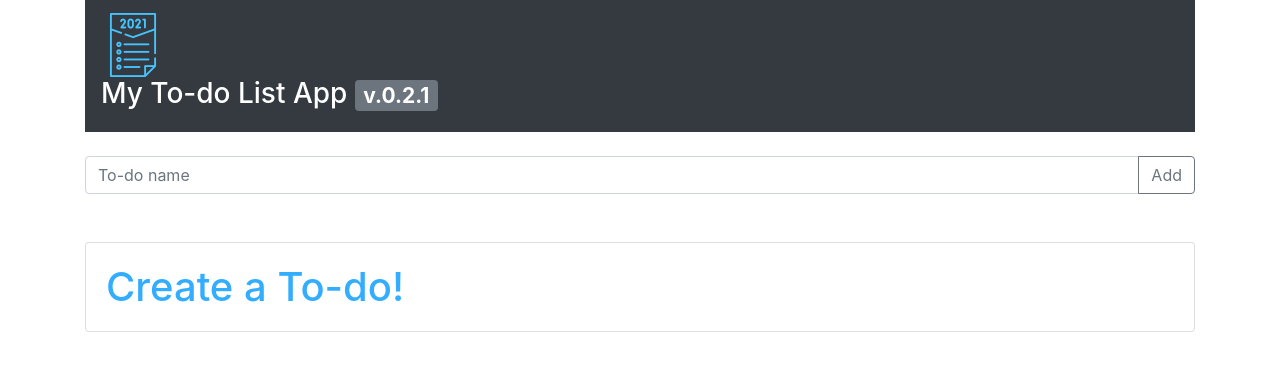
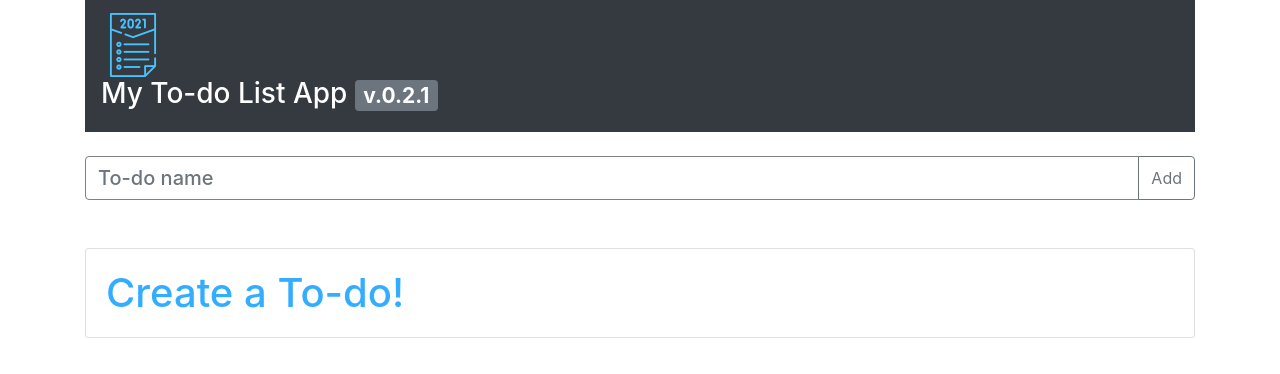
Before and after one commit to HORACINIS/todo-list, a React (Create React App) app: page / in a window 1280 px wide. Shown: the top 374 px of the page. Built offline with nearby package versions, Linux system fonts and the light colour scheme.

Commit message:
reverted style for the text input

```diff
--- a/src/components/title/inputTextBar/InputTextBar.js
+++ b/src/components/title/inputTextBar/InputTextBar.js
@@ -3,11 +3,16 @@ import InputGroup from 'react-bootstrap/InputGroup';
 import FormControl from 'react-bootstrap/FormControl';
 import Button from 'react-bootstrap/Button';
 import Form from 'react-bootstrap/Form';
+const inputTextSyle = {
+  border: 'solid 1px grey',
+  fontSize: '20px',
+  fontWeight: '500'
+}
 
 const InputTextBar = ({ addTodoItem }) => {
   return (
     <Form>
-      <InputGroup className='mb-3 input-text-bar'>
+      <InputGroup className='mb-3'>
         <FormControl
           placeholder='To-do name'
           aria-label='To-do name'
@@ -15,6 +20,7 @@ const InputTextBar = ({ addTodoItem }) => {
           id='todo-name-input'
           data-testid='text-input'
           maxLength='50'
+          style={inputTextSyle}
         />
         <InputGroup.Append>
           <Button
--- a/src/components/title/inputTextBar/style.css
+++ /dev/null
@@ -1,5 +0,0 @@
-.input-text-bar {
-  border: 'solid 1px grey';
-  font-size: '20px';
-  font-weight: '500';
-}
```
